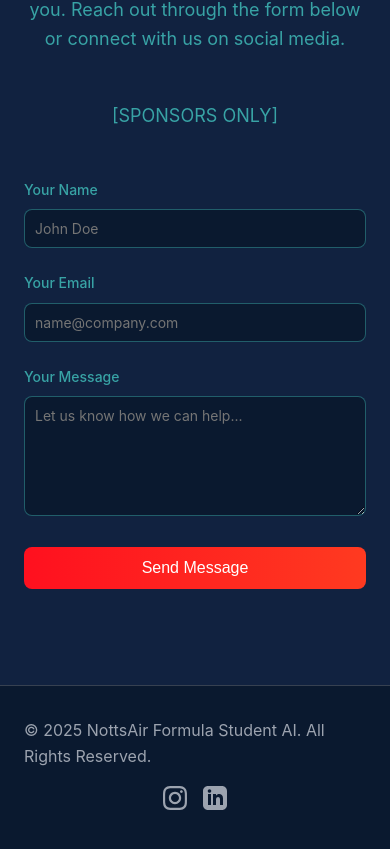
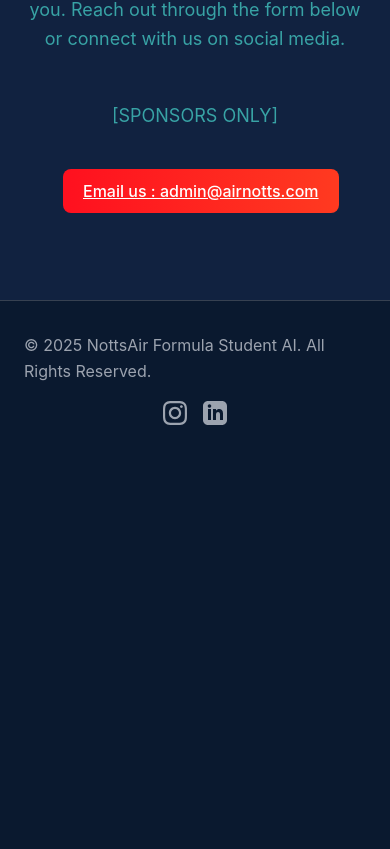
Before and after one commit to NOTTSAIR/NOTTSAIR-Website, a React (Create React App) app: page / in a window 390 px wide. Shown: the part 6329-7178 px from the top of the page. After the commit the page ends 6793 px from the top, so only its background shows below. Built offline with nearby package versions, Linux system fonts and the light colour scheme.

Commit message:
commit emal button

```diff
--- a/src/pages/Hero.css
+++ b/src/pages/Hero.css
@@ -246,6 +246,7 @@
     width: 100%;
     padding: 12px 20px;
     font-size: 16px;
+    margin-left: 30vw;
     font-weight: 500;
     text-align: center;
     color: white;
@@ -300,4 +301,8 @@
         width: 100%;
         height: auto;
     }
+    .form-submit {
+        margin-left: 10vw;
+    }
+
 }
--- a/src/pages/Hero.js
+++ b/src/pages/Hero.js
@@ -303,8 +303,15 @@
                         ></iframe>
                     </div> */}
 
+                    <a
+                        className="form-submit"
+                        href="mailto:admin@airnotts.com"
+                    >
+                        Email us : admin@airnotts.com
+                    </a>
+
                     {/* Existing custom form below (optional, can remove if only iframe is needed) */}
-                    <div className="contact-form">
+                    {/* <div className="contact-form">
                         <div className="form-group">
                             <label htmlFor="name" className="form-label">
                                 Your Name
@@ -356,7 +363,7 @@
                     </div>
                     {formMessage && (
                         <div className="form-message">{formMessage}</div>
-                    )}
+                    )} */}
                 </div>
             </section>
         </main>
```
